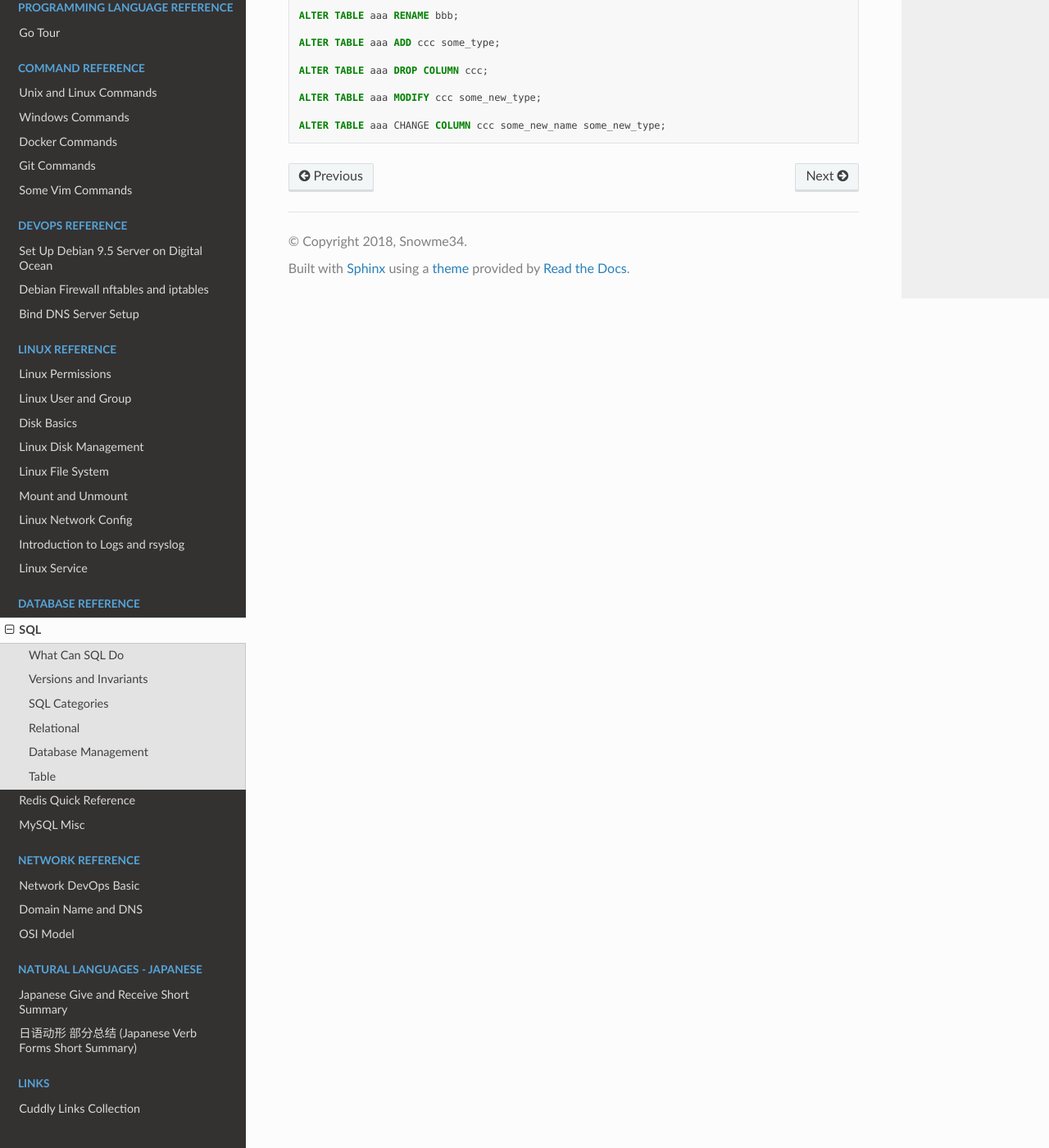
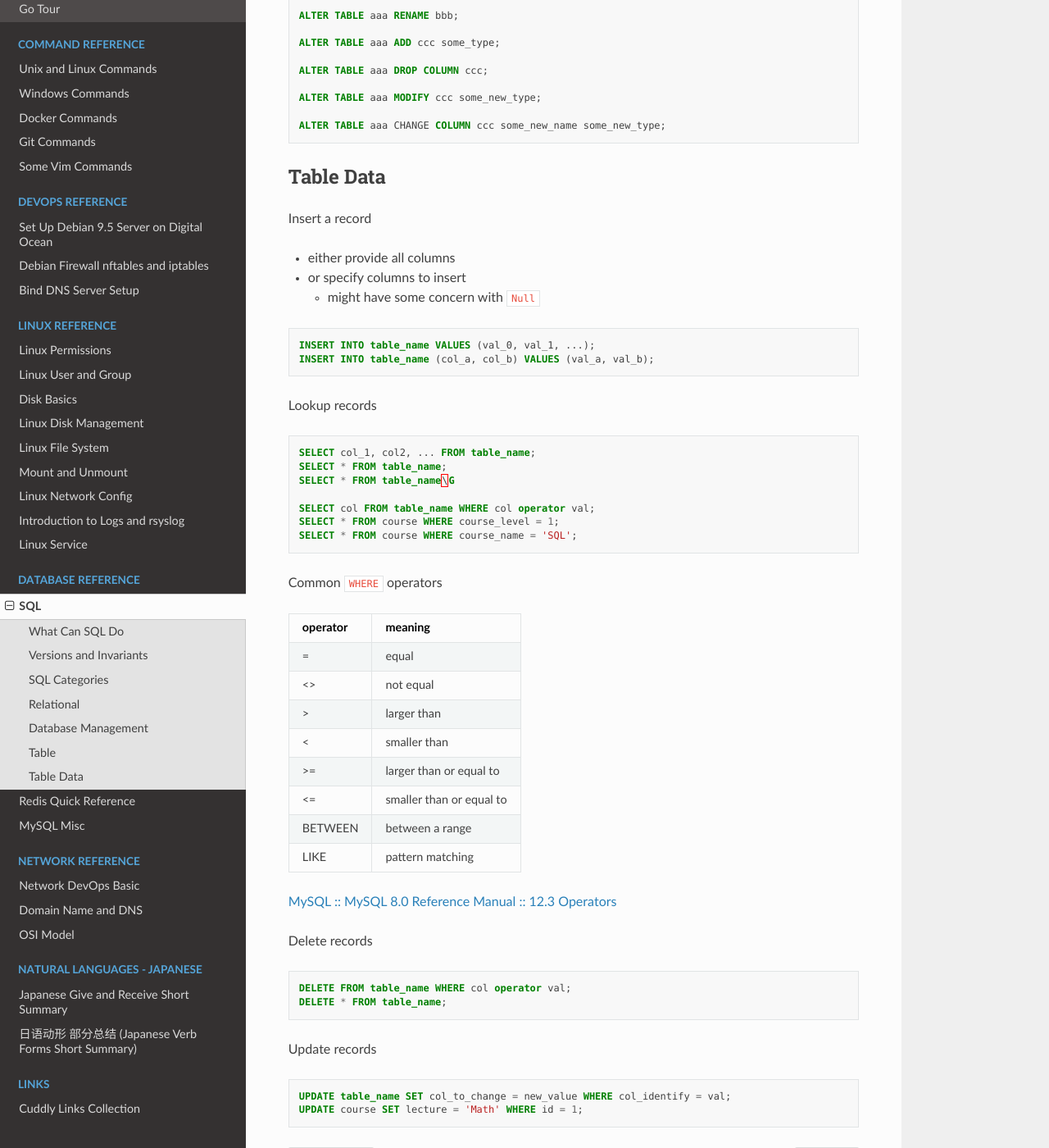
Before and after one commit to snowme34/snowme34.com, a Sphinx documentation site: the page built from docs/source/reference/database/sql.md, in a window 1280 px wide and 1400 px high, scrolled down 3760 px. Shown: the whole window at 82% size. Built offline with Sphinx 7.4.7 and the Read the Docs theme 2.0.0, drawn with Linux system fonts in a browser that asks for light colours.

Commit message:
update sql

````diff
--- a/cspell_dict_bash.txt
+++ b/cspell_dict_bash.txt
@@ -462,6 +462,7 @@ Binlog's
 semisync
 soname
 createtime
+ipset
 
 centos
 rndc
--- a/docs/source/reference/database/sql.md
+++ b/docs/source/reference/database/sql.md
@@ -175,3 +175,57 @@ ALTER TABLE aaa MODIFY ccc some_new_type;
 
 ALTER TABLE aaa CHANGE COLUMN ccc some_new_name some_new_type;
 ```
+
+## Table Data
+
+Insert a record
+
+* either provide all columns
+* or specify columns to insert
+  * might have some concern with `Null`
+
+```sql
+INSERT INTO table_name VALUES (val_0, val_1, ...);
+INSERT INTO table_name (col_a, col_b) VALUES (val_a, val_b);
+```
+
+Lookup records
+
+```sql
+SELECT col_1, col2, ... FROM table_name;
+SELECT * FROM table_name;
+SELECT * FROM table_name\G
+
+SELECT col FROM table_name WHERE col operator val;
+SELECT * FROM course WHERE course_level = 1;
+SELECT * FROM course WHERE course_name = 'SQL';
+```
+
+Common `WHERE` operators
+
+| operator | meaning                  |
+| -------- | ------------------------ |
+| =        | equal                    |
+| <>       | not equal                |
+| >        | larger than              |
+| <        | smaller than             |
+| >=       | larger than or equal to  |
+| <=       | smaller than or equal to |
+| BETWEEN  | between a range          |
+| LIKE     | pattern matching         |
+
+[MySQL :: MySQL 8.0 Reference Manual :: 12.3 Operators](https://dev.mysql.com/doc/refman/8.0/en/non-typed-operators.html)
+
+Delete records
+
+```sql
+DELETE FROM table_name WHERE col operator val;
+DELETE * FROM table_name;
+```
+
+Update records
+
+```sql
+UPDATE table_name SET col_to_change = new_value WHERE col_identify = val;
+UPDATE course SET lecture = 'Math' WHERE id = 1;
+```
````
